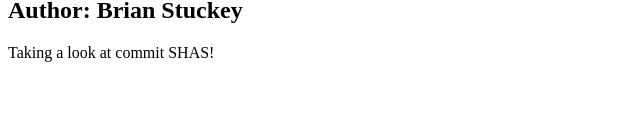
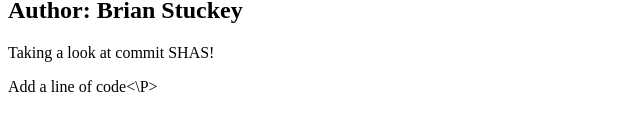
Before and after one commit to blstuckey/GitGithubMasterclass, a plain HTML site: page index.html in a window 1280 px wide. Shown: the part 121-252 px from the top of the page, without its empty margins (0-640 px from the left). Drawn offline with Linux system fonts and the light colour scheme.

Commit message:
Add line of code

```diff
--- a/index.html
+++ b/index.html
@@ -10,6 +10,7 @@
 	<h2> Author: Brian Stuckey </h2>
 	<div>
 		<p>Taking a look at commit SHAS!</p>
+		<p>Add a line of code<\P>
 	</div>
 	<!--Some comments-->
 	</body>
```
